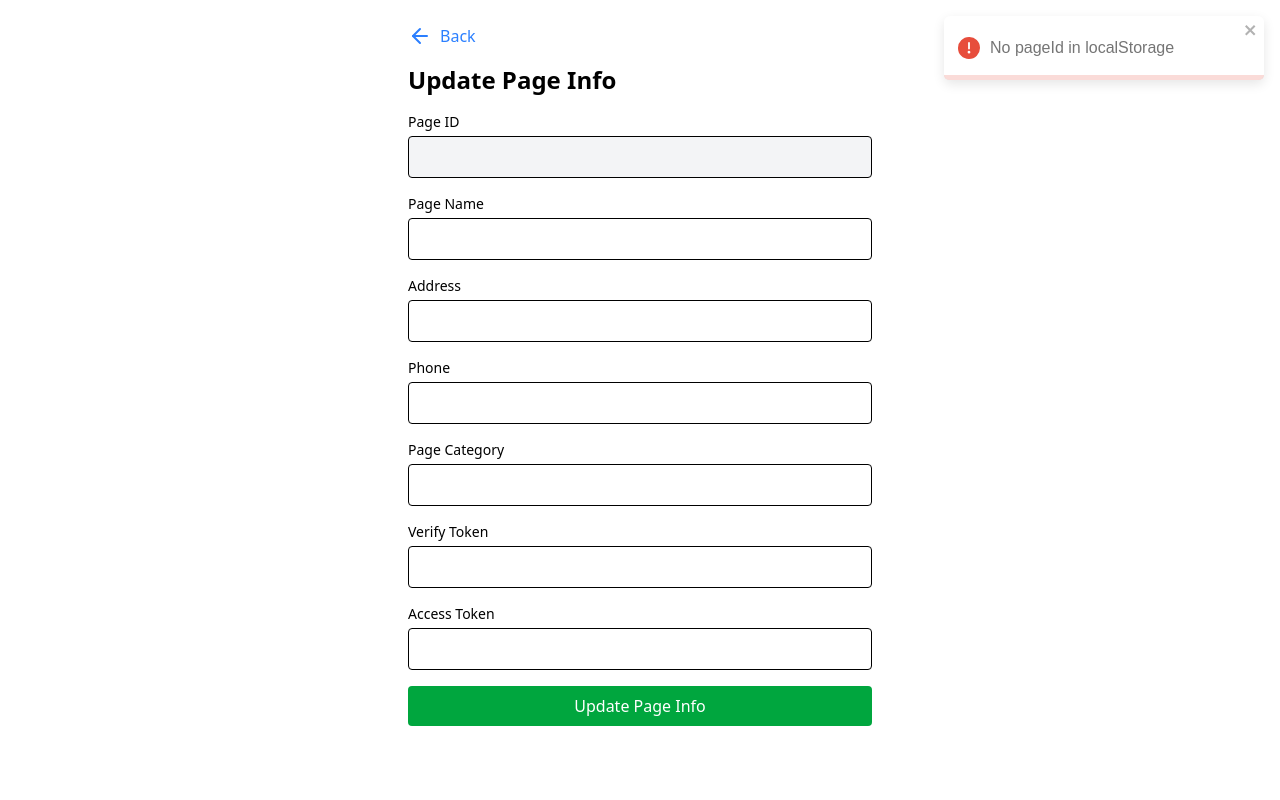
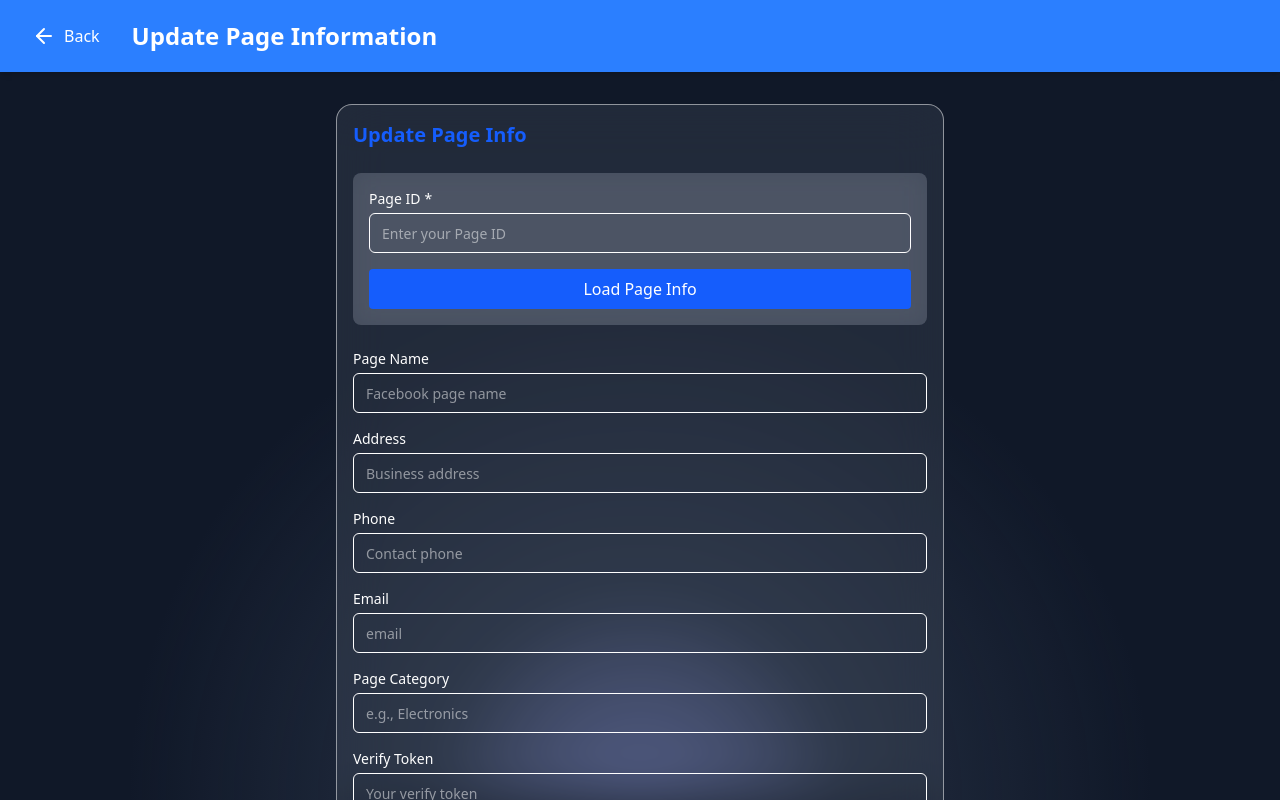
Before and after one commit to Service2Returnhex/returnHex-chatBot-server, a Next.js app: page /update-pageInfo in a window 1280 px wide. Shown: the top 800 px of the page. Built offline with nearby package versions, Linux system fonts and the light colour scheme.

Commit message:
enhance:update-pageInfo done

```diff
--- a/app/page.tsx
+++ b/app/page.tsx
@@ -25,7 +25,7 @@ export default function Home() {
       title: "Update Page Info",
       description: "Modify existing page information and settings",
       icon: Bot,
-      path: "/update-page-info",
+      path: "/update-pageInfo",
       gradient: "from-green-500 to-green-600",
     },
     {
@@ -70,7 +70,7 @@ export default function Home() {
             return (
               <div
                 key={item.path}
-                className="relative group rounded-lg overflow-hidden shadow-lg bg-gray-800 border border-gray-700 hover:scale-[1.02] hover:border-gray-500 transition-all duration-300"
+                className="relative group rounded-lg overflow-hidden shadow-lg bg-gray-800 border border-gray-700 hover:scale-[1.02] hover:border-gray-500 transition-all duration-300 cursor-pointer"
                 onClick={() => router.push(item.path)}
               >
                 <div className="absolute inset-0 opacity-0 group-hover:opacity-20 bg-gradient-to-r from-purple-500 to-pink-500 transition-opacity duration-500" />
--- a/app/setup/page.tsx
+++ b/app/setup/page.tsx
@@ -175,7 +175,19 @@ Important Notes:
 `;
 
   return (
-    <div className="min-h-screen w-full relative bg-[linear-gradient(133deg,#020203,#02050c,#020816,#010b1f,#010e28,#011131,#01143b,#001744,#001a4d)] text-white bg-fixed ">
+    <div className="min-h-screen w-full relative bg-gray-900 text-white bg-fixed ">
+      <div
+        className="absolute inset-0 z-0"
+        style={{
+          backgroundImage: `
+          radial-gradient(circle at 50% 100%, rgba(70, 85, 110, 0.5) 0%, transparent 50%),
+          radial-gradient(circle at 50% 100%, rgba(99, 102, 241, 0.4) 0%, transparent 50%),
+          radial-gradient(circle at 50% 100%, rgba(181, 184, 208, 0.3) 0%, transparent 20%)
+        `,
+          backgroundAttachment: "fixed",
+          backgroundRepeat: "no-repeat",
+        }}
+      />
       <Navigation title="Configure Bot" />
 
       <div className="container mx-auto px-4 py-8 relative z-10 ">
--- a/app/train-bot/page.tsx
+++ b/app/train-bot/page.tsx
@@ -147,17 +147,21 @@ export default function Home() {
     }
   };
   return (
-    <div className=" min-h-screen bg-[linear-gradient(110deg,#020203,#02050c,#020816,#010b1f,#010e28,#011131,#01143b,#001744,#001a4d)] ">
+    <div className=" min-h-screen w-full relative bg-gray-900 ">
+      <div
+        className="absolute inset-0 z-0"
+        style={{
+          backgroundImage: `
+          radial-gradient(circle at 50% 100%, rgba(70, 85, 110, 0.5) 0%, transparent 50%),
+          radial-gradient(circle at 50% 100%, rgba(99, 102, 241, 0.4) 0%, transparent 40%),
+          radial-gradient(circle at 50% 100%, rgba(181, 184, 208, 0.3) 0%, transparent 20%)
+        `,
+          backgroundAttachment: "fixed",
+          backgroundRepeat: "no-repeat",
+        }}
+      />
       <Navigation title="Train Bot" />
       <div className="container mx-auto p-6">
-        {/* <button
-          onClick={() => router.back()}
-          className="flex items-center gap-2 py-2 text-lg font-medium
-        hover:underline cursor-pointer"
-        >
-          <ArrowLeft className="w-4 h-4 lg:w-5 lg:h-5 text-blue-500" />
-          <span className="text-blue-500">Back</span>
-        </button> */}
         <div className="w-full text-white space-y-6 bg-gray-500/20  border border-white/50 filter bg-blur-md p-4  backdrop-blur-xl transition-transform rounded-2xl">
           <h1 className="text-2xl font-bold text-blue-500 mb-4">
             Train Post Data
@@ -199,7 +203,7 @@ export default function Home() {
           </form>
         </div>
         {/* button section */}
-        <div className="flex justify-center gap-3 mb-5 mt-5">
+        <div className="flex justify-center gap-3  my-8 relative">
           <button
             onClick={() => {
               setIsTraind(false);
@@ -279,7 +283,7 @@ export default function Home() {
                             )
                           }
                           className="mt-4 px-3 py-1 bg-green-600 text-white rounded hover:scale-105
-    transition-transform duration-300 hover:shadow-2xl hover:shadow-green-600 cursor-pointer"
+    transition-transform duration-300 hover:shadow-2xl hover:shadow-green-600 cursor-pointer relative"
                         >
                           Train
                         </button>
--- a/app/update-pageInfo/page.tsx
+++ b/app/update-pageInfo/page.tsx
@@ -1,84 +1,106 @@
 "use client";
+
 import axios from "axios";
-import { ArrowLeft } from "lucide-react";
 import { useRouter } from "next/navigation";
-import React, { useEffect, useState } from "react";
+import { useEffect, useState } from "react";
 import { toast } from "react-toastify";
+import { FormField } from "../components/ui/FormField";
+import Navigation from "../components/ui/Navigation";
 
-type ShopInfo = {
+interface ShopInfo {
   shopId: string;
   pageName: string;
   address: string;
   phone: string;
+  email: string;
   pageCategory: string;
   verifyToken: string;
   accessToken: string;
-};
+  moreInfo: string;
+}
 
 export default function UpdatePageInfoForm() {
   const router = useRouter();
-  const [loading, setLoading] = useState(true);
   const [formData, setFormData] = useState<ShopInfo>({
     shopId: "",
     pageName: "",
     address: "",
     phone: "",
+    email: "",
     pageCategory: "",
     verifyToken: "",
     accessToken: "",
+    moreInfo: "",
   });
+  const [loading, setLoading] = useState(false);
+  const [isLoadingData, setIsLoadingData] = useState(false);
 
-  // 1️⃣ Fetch on mount
-  useEffect(() => {
-    async function load() {
-      const savedId = localStorage.getItem("pageId");
-      if (!savedId) {
-        toast.error("No pageId in localStorage");
-        setLoading(false);
+  // Fetch existing data when pageId is provided
+  const fetchPageInfo = async (id?: string) => {
+    if (!id || (typeof id === "string" && id.trim() === "")) {
+      toast.error("Please enter a valid Page ID");
       return;
     }
-
+    setIsLoadingData(true);
     try {
-        const res = await axios.get<{
-          success: boolean;
-          data: ShopInfo;
-        }>(`${process.env.NEXT_PUBLIC_BASE_URL}/api/v1/page/shop/${savedId}`, {
+      const res = await axios.get<{ success: boolean; data: ShopInfo }>(
+        `${process.env.NEXT_PUBLIC_BASE_URL}/api/v1/page/shop?${id}`,
+        {
           headers: {
             "ngrok-skip-browser-warning": "69420",
           },
+        }
+      );
+      console.log("res", res.data.data);
+      if (res.data.success) {
+        const data = res.data?.data[0];
+
+        setFormData({
+          shopId: data.shopId || "",
+          pageName: data.pageName || "",
+          address: data.address || "",
+          phone: data.phone || "",
+          email: data.email || "",
+          pageCategory: data.pageCategory || "",
+          verifyToken: data.verifyToken || "",
+          accessToken: data.accessToken || "",
+          moreInfo: data.moreInfo || "",
         });
+        toast.success("Page information loaded");
+      } else {
+        toast.error("Failed to load page info");
+      }
+    } catch {
+      toast.error("Error fetching data. Check Page ID.");
+    } finally {
+      setIsLoadingData(false);
+    }
+  };
 
-        if (!res.data.success) {
-          throw new Error("API responded with success=false");
+  useEffect(() => {
+    const savedPageId = localStorage.getItem("pageId");
+
+    if (savedPageId) {
+      setFormData((prev) => ({
+        ...prev,
+        shopId: savedPageId,
+      }));
+      fetchPageInfo(savedPageId);
     }
-
-        // Populate formData from API
-        setFormData(res.data.data);
-      } catch (err) {
-        console.error("Failed to load page info:", err);
-        toast.error("Could not load page info.");
-      } finally {
-        setLoading(false);
-      }
-    }
-
-    load();
   }, []);
 
-  // 2️⃣ Controlled input handler
-  const handleChange = (e: React.ChangeEvent<HTMLInputElement>) => {
-    const { name, value } = e.target;
-    setFormData((f) => ({ ...f, [name]: value }));
+  // Handle input changes
+  const handleChange = (name: keyof ShopInfo, value: string) => {
+    setFormData((prev) => ({ ...prev, [name]: value }));
   };
 
-  // 3️⃣ PATCH back only non-empty (or changed) fields
+  // Update API
   const handleUpdate = async () => {
     const { shopId, ...rest } = formData;
-    // remove blank fields
     const payload = Object.fromEntries(
-      Object.entries(rest).filter(([_, v]) => v !== "")
+      Object.entries(rest).filter(([, v]) => v !== "")
     );
-
+    setLoading(true);
     try {
       const res = await axios.patch<{ success: boolean }>(
         `${process.env.NEXT_PUBLIC_BASE_URL}/api/v1/page/shop/${shopId}`,
@@ -87,78 +109,137 @@ export default function UpdatePageInfoForm() {
       if (res.data.success) {
         toast.success("Page info updated");
         setFormData({
-          shopId: shopId,
+          shopId: "",
           pageName: "",
           address: "",
           phone: "",
+          email: "",
           pageCategory: "",
           verifyToken: "",
           accessToken: "",
+          moreInfo: "",
         });
       } else {
-        toast.error("Update failed on server");
+        toast.error("Update failed");
       }
-    } catch (err) {
-      console.error("Update error:", err);
-      toast.error("Could not update page info");
+    } catch {
+      toast.error("Error updating page info");
+    } finally {
+      setLoading(false);
     }
   };
 
-  if (loading) {
-    return <p className="p-6">Loading page info…</p>;
-  }
+  return (
+    <div className="min-h-screen w-full relative bg-gray-900 text-white bg-fixed ">
+      <div
+        className="absolute inset-0 z-0"
+        style={{
+          backgroundImage: `
+          radial-gradient(circle at 50% 100%, rgba(70, 85, 110, 0.5) 0%, transparent 50%),
+          radial-gradient(circle at 50% 100%, rgba(99, 102, 241, 0.4) 0%, transparent 20%),
+          radial-gradient(circle at 50% 100%, rgba(181, 184, 208, 0.3) 0%, transparent 20%)
+        `,
+          backgroundAttachment: "fixed",
+          backgroundRepeat: "no-repeat",
+        }}
+      />
+      <Navigation title="Update Page Information" />
 
-  return (
-    <div className="container mx-auto p-6 max-w-lg">
+      <div className="container mx-auto px-4 py-8 w-1/2 relative z-10 ">
+        <div className="w-full  space-y-6 bg-gray-500/20  border border-white/50 filter bg-blur-sm p-4  backdrop-blur-xl transition-transform  rounded-2xl">
+          <h2 className="text-xl font-bold bg-blue-600 bg-clip-text text-transparent">
+            Update Page Info
+          </h2>
+
+          <div className="mb-6 space-y-4 p-4 bg-gray-500/50 backdrop-blur-md rounded-lg">
+            <FormField
+              label="Page ID"
+              id="shopId"
+              value={formData.shopId}
+              onChange={(val) => handleChange("shopId", val)}
+              placeholder="Enter your Page ID"
+              required
+            />
             <button
-        onClick={() => router.back()}
-        className="flex items-center gap-2 mb-4 hover:underline"
+              type="button"
+              onClick={() => fetchPageInfo(formData.shopId)}
+              // disabled={isLoadingData || !formData.shopId.trim()}
+              className="w-full bg-blue-600 text-white py-2 rounded hover:scale-102
+    transition-transform duration-300 hover:shadow-2xl hover:shadow-blue-600 cursor-pointer"
             >
-        <ArrowLeft className="text-blue-500" />
-        <span className="text-blue-500">Back</span>
+              {isLoadingData ? "Loading..." : "Load Page Info"}
             </button>
+          </div>
 
-      <h2 className="text-2xl font-bold mb-4">Update Page Info</h2>
-
-      {/* shopId is read-only */}
-      <div className="mb-4">
-        <label className="block text-sm font-medium">Page ID</label>
-        <input
-          type="text"
-          name="shopId"
-          value={formData.shopId}
-          readOnly
-          className="mt-1 w-full border rounded p-2 bg-gray-100 cursor-not-allowed"
+          <div className="space-y-4">
+            <FormField
+              label="Page Name"
+              id="pageName"
+              value={formData.pageName}
+              onChange={(val) => handleChange("pageName", val)}
+              placeholder="Facebook page name"
+            />
+            <FormField
+              label="Address"
+              id="address"
+              value={formData.address}
+              onChange={(val) => handleChange("address", val)}
+              placeholder="Business address"
+            />
+            <FormField
+              label="Phone"
+              id="phone"
+              value={formData.phone}
+              onChange={(val) => handleChange("phone", val)}
+              placeholder="Contact phone"
+            />
+            <FormField
+              label="Email"
+              id="email"
+              value={formData.email}
+              onChange={(val) => handleChange("email", val)}
+              placeholder="email"
+            />
+            <FormField
+              label="Page Category"
+              id="pageCategory"
+              value={formData.pageCategory}
+              onChange={(val) => handleChange("pageCategory", val)}
+              placeholder="e.g., Electronics"
+            />
+            <FormField
+              label="Verify Token"
+              id="verifyToken"
+              value={formData.verifyToken}
+              onChange={(val) => handleChange("verifyToken", val)}
+              placeholder="Your verify token"
+            />
+            <FormField
+              label="Access Token"
+              id="accessToken"
+              value={formData.accessToken}
+              onChange={(val) => handleChange("accessToken", val)}
+              placeholder="Page access token"
+            />
+            <FormField
+              label="More Information"
+              id="moreInfo"
+              value={formData.moreInfo}
+              onChange={(val) => handleChange("moreInfo", val)}
+              placeholder="e.g., Some extra details…"
             />
           </div>
 
-      {/* Other editable fields */}
-      {[
-        { key: "pageName", label: "Page Name" },
-        { key: "address", label: "Address" },
-        { key: "phone", label: "Phone" },
-        { key: "pageCategory", label: "Page Category" },
-        { key: "verifyToken", label: "Verify Token" },
-        { key: "accessToken", label: "Access Token" },
-      ].map(({ key, label }) => (
-        <div className="mb-4" key={key}>
-          <label className="block text-sm font-medium">{label}</label>
-          <input
-            type="text"
-            name={key}
-            value={formData[key as keyof ShopInfo]}
-            onChange={handleChange}
-            className="mt-1 w-full border rounded p-2"
-          />
-        </div>
-      ))}
-
           <button
             onClick={handleUpdate}
-        className="w-full bg-green-600 text-white py-2 rounded hover:bg-green-700"
+            disabled={loading}
+            className="mt-6 w-full bg-green-600  text-white py-2 rounded disabled:opacity-50 hover:scale-105
+    transition-transform duration-300 hover:shadow-2xl hover:shadow-green-600 cursor-pointer"
           >
-        Update Page Info
+            {loading ? "Updating..." : "Update Page Info"}
           </button>
+        </div>
+      </div>
     </div>
   );
 }
```
Lines whose indentation alone changed are shown as unchanged.
